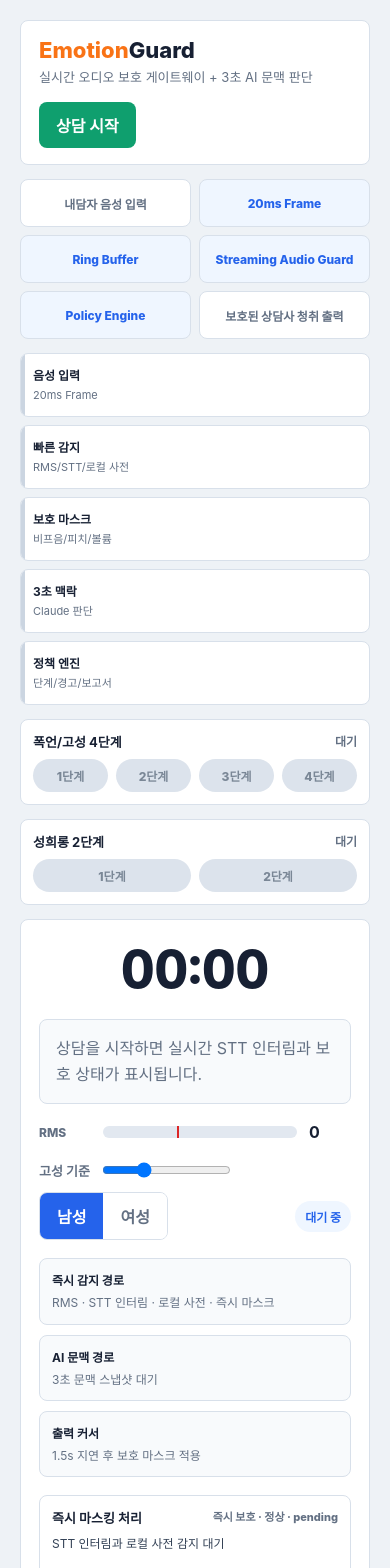
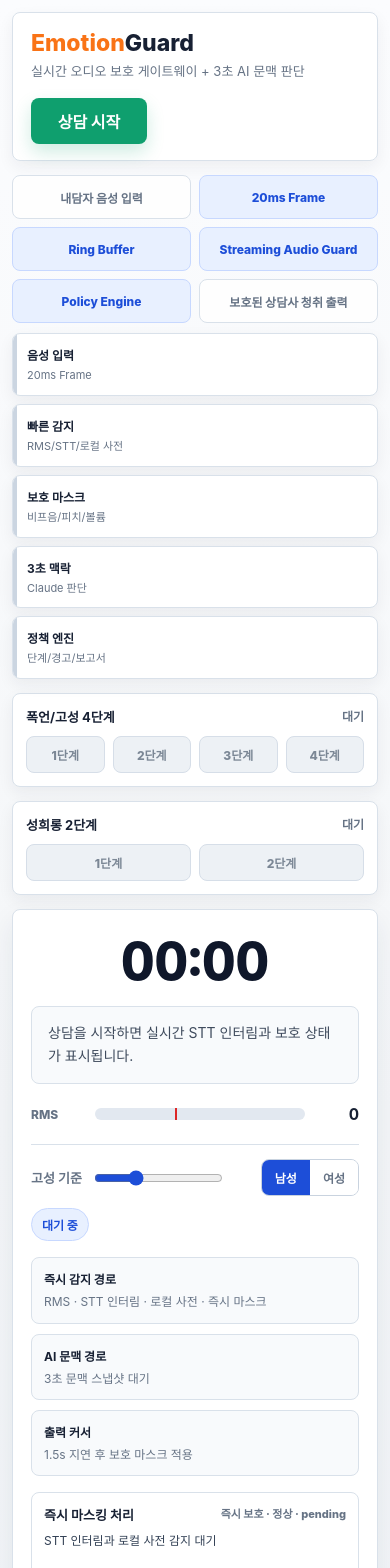
Before and after one commit to Germ-y/EmotionGuard, a React (Vite) app in the folder frontend/: page / in a window 390 px wide. Shown: the top 1568 px of the page. Built offline with nearby package versions, Linux system fonts and the light colour scheme; no server answers.

Commit message:
feat: polish demo dashboard ui

```diff
--- a/frontend/src/styles.css
+++ b/frontend/src/styles.css
@@ -1,68 +1,113 @@
 :root {
   color-scheme: light;
-  --bg: #eef2f6;
+  --bg: #f4f6f8;
   --panel: #ffffff;
+  --surface: #f8fafc;
+  --surface-strong: #eef2f7;
   --text: #172033;
-  --muted: #637083;
-  --line: #d8e0ea;
-  --blue: #2563eb;
+  --muted: #667385;
+  --line: #d9e1ea;
+  --line-strong: #c9d3df;
+  --blue: #1d4ed8;
+  --blue-soft: #e8f0ff;
   --green: #0f9f6e;
+  --green-soft: #e8f8f0;
   --red: #dc2626;
+  --red-soft: #fff1f1;
   --amber: #d97706;
+  --amber-soft: #fff7e8;
+  --pink: #be185d;
+  --pink-soft: #fdf2f8;
+  --shadow: 0 12px 28px rgba(28, 39, 58, 0.08);
+  --shadow-sm: 0 6px 16px rgba(28, 39, 58, 0.06);
   font-family: -apple-system, BlinkMacSystemFont, "Segoe UI", "Malgun Gothic", sans-serif;
 }
 
 * { box-sizing: border-box; }
-body { margin: 0; background: var(--bg); color: var(--text); }
+body {
+  margin: 0;
+  min-height: 100vh;
+  background:
+    linear-gradient(180deg, #fbfcfe 0%, var(--bg) 42%, #eef2f7 100%);
+  color: var(--text);
+}
 button, input { font: inherit; }
 
-.app { max-width: 1120px; margin: 0 auto; padding: 20px; }
+.app {
+  width: min(1280px, calc(100% - 32px));
+  margin: 0 auto;
+  padding: 18px 0 28px;
+}
+
 .topbar {
   display: flex;
   justify-content: space-between;
   align-items: center;
-  gap: 16px;
-  background: var(--panel);
+  gap: 18px;
+  background: rgba(255, 255, 255, 0.92);
   border: 1px solid var(--line);
   border-radius: 8px;
   padding: 16px 18px;
+  box-shadow: var(--shadow-sm);
 }
-.brand { display: block; font-size: 22px; font-weight: 800; }
+.brand {
+  display: block;
+  font-size: 23px;
+  font-weight: 850;
+  letter-spacing: 0;
+}
 .brand span { color: #f97316; }
-.topbar p { margin: 4px 0 0; color: var(--muted); font-size: 13px; }
+.topbar p {
+  margin: 4px 0 0;
+  color: var(--muted);
+  font-size: 13px;
+}
 
 button {
   border: 1px solid transparent;
   border-radius: 8px;
-  padding: 10px 16px;
-  font-weight: 700;
+  padding: 10px 14px;
+  font-weight: 800;
   cursor: pointer;
+  transition: background 140ms ease, border-color 140ms ease, color 140ms ease, transform 140ms ease;
 }
-.primary { background: var(--green); color: white; }
-.danger { background: var(--red); color: white; }
+button:hover { transform: translateY(-1px); }
+.primary {
+  min-width: 116px;
+  background: var(--green);
+  color: white;
+  box-shadow: 0 8px 18px rgba(15, 159, 110, 0.2);
+}
+.danger {
+  min-width: 116px;
+  background: var(--red);
+  color: white;
+  box-shadow: 0 8px 18px rgba(220, 38, 38, 0.18);
+}
 
 .architecture-strip {
   display: grid;
   grid-template-columns: repeat(6, 1fr);
   gap: 8px;
-  margin: 14px 0;
+  margin: 14px 0 10px;
 }
 .architecture-strip span,
 .architecture-strip b {
-  min-height: 48px;
+  min-height: 44px;
   display: flex;
   align-items: center;
   justify-content: center;
   text-align: center;
   border: 1px solid var(--line);
   border-radius: 8px;
-  background: var(--panel);
+  background: rgba(255, 255, 255, 0.82);
   color: var(--muted);
   font-size: 12px;
-  font-weight: 800;
+  font-weight: 850;
 }
 .architecture-strip b {
-  background: #eff6ff;
+  border-color: #c7d8ff;
+  background: var(--blue-soft);
   color: var(--blue);
 }
 
@@ -70,16 +115,17 @@
   display: grid;
   grid-template-columns: repeat(5, 1fr);
   gap: 8px;
-  margin: 14px 0;
+  margin: 10px 0 14px;
 }
 .process-step {
   position: relative;
-  min-height: 64px;
+  min-height: 62px;
   border: 1px solid var(--line);
   border-radius: 8px;
   background: var(--panel);
-  padding: 12px;
+  padding: 12px 12px 12px 14px;
   overflow: hidden;
+  box-shadow: var(--shadow-sm);
 }
 .process-step::before {
   content: "";
@@ -89,14 +135,14 @@
   background: #cbd5e1;
 }
 .process-step.done {
-  border-color: #bfdbfe;
-  background: #eff6ff;
+  border-color: #bfd0f7;
+  background: var(--blue-soft);
 }
 .process-step.done::before { background: var(--blue); }
 .process-step.active {
-  border-color: #86efac;
-  background: #f0fdf4;
-  box-shadow: 0 0 0 2px rgba(34, 197, 94, 0.16);
+  border-color: #8dddb9;
+  background: var(--green-soft);
+  box-shadow: 0 0 0 2px rgba(15, 159, 110, 0.12), var(--shadow-sm);
 }
 .process-step.active::before { background: var(--green); }
 .process-step strong {
@@ -121,13 +167,14 @@
   background: var(--panel);
   border: 1px solid var(--line);
   border-radius: 8px;
-  padding: 12px;
+  padding: 13px;
+  box-shadow: var(--shadow-sm);
 }
 .stage-grid strong {
   display: flex;
   justify-content: space-between;
   gap: 10px;
-  margin-bottom: 8px;
+  margin-bottom: 10px;
   font-size: 13px;
 }
 .stage-grid em {
@@ -142,75 +189,171 @@
 }
 .stage.two { grid-template-columns: repeat(2, 1fr); }
 .stage span {
-  background: #dce3ec;
-  color: #7a8796;
-  border-radius: 999px;
-  padding: 8px;
+  border: 1px solid #d6dee8;
+  background: #edf1f5;
+  color: #7b8795;
+  border-radius: 8px;
+  padding: 9px 8px;
   text-align: center;
   font-size: 12px;
-  font-weight: 800;
+  font-weight: 850;
+  transition: background 160ms ease, border-color 160ms ease, box-shadow 160ms ease, transform 160ms ease;
 }
-.stage .on { background: #fee2e2; color: var(--red); }
-.stage .sexual { background: #fce7f3; color: #be185d; }
+.stage .on {
+  border-color: #fecaca;
+  background: var(--red-soft);
+  color: var(--red);
+}
+.stage .sexual {
+  border-color: #f9c4dc;
+  background: var(--pink-soft);
+  color: var(--pink);
+}
 .stage .current {
-  box-shadow: 0 0 0 2px rgba(220, 38, 38, 0.2), 0 0 18px rgba(220, 38, 38, 0.22);
+  box-shadow: 0 0 0 2px rgba(220, 38, 38, 0.18), 0 10px 22px rgba(220, 38, 38, 0.15);
   transform: translateY(-1px);
 }
 .stage .current.sexual {
-  box-shadow: 0 0 0 2px rgba(190, 24, 93, 0.18), 0 0 18px rgba(190, 24, 93, 0.2);
+  box-shadow: 0 0 0 2px rgba(190, 24, 93, 0.16), 0 10px 22px rgba(190, 24, 93, 0.14);
 }
 
 .banner {
+  border: 1px solid #fecaca;
   border-left: 4px solid var(--red);
-  background: #fef2f2;
+  background: var(--red-soft);
   color: #991b1b;
   padding: 12px 14px;
   margin-bottom: 14px;
-  border-radius: 6px;
+  border-radius: 8px;
 }
 
-.grid { display: grid; grid-template-columns: 1fr 340px; gap: 16px; }
+.grid {
+  display: grid;
+  grid-template-columns: minmax(0, 1fr) 372px;
+  gap: 16px;
+}
 .panel {
   background: var(--panel);
   border: 1px solid var(--line);
   border-radius: 8px;
   padding: 18px;
+  box-shadow: var(--shadow);
 }
-.main { min-height: 420px; display: flex; flex-direction: column; gap: 18px; }
-.timer { font-size: 72px; font-weight: 800; text-align: center; font-variant-numeric: tabular-nums; }
+.main {
+  min-height: 420px;
+  display: flex;
+  flex-direction: column;
+  gap: 16px;
+}
+.timer {
+  padding: 8px 0 2px;
+  font-size: 70px;
+  line-height: 1;
+  font-weight: 850;
+  text-align: center;
+  font-variant-numeric: tabular-nums;
+  color: #0f172a;
+}
 .stt {
-  min-height: 80px;
+  min-height: 78px;
   border: 1px solid var(--line);
-  background: #f8fafc;
+  background: var(--surface);
   border-radius: 8px;
-  padding: 16px;
+  padding: 15px 16px;
+  color: #3f4b5d;
+  line-height: 1.6;
+  font-size: 14px;
+}
+.meter {
+  display: grid;
+  grid-template-columns: 52px 1fr 42px;
+  gap: 12px;
+  align-items: center;
+  padding: 4px 0;
+}
+.meter label {
   color: var(--muted);
-  line-height: 1.6;
+  font-weight: 850;
+  font-size: 12px;
 }
-.meter { display: grid; grid-template-columns: 52px 1fr 42px; gap: 12px; align-items: center; }
-.meter label { color: var(--muted); font-weight: 800; font-size: 12px; }
-.track { position: relative; height: 12px; border-radius: 999px; overflow: hidden; background: #e2e8f0; }
+.meter strong {
+  text-align: right;
+  font-variant-numeric: tabular-nums;
+}
+.track {
+  position: relative;
+  height: 12px;
+  border-radius: 999px;
+  overflow: hidden;
+  background: #e2e8f0;
+}
 .fill {
   position: absolute;
   inset: 0 auto 0 0;
-  background: linear-gradient(90deg, #22c55e, #f59e0b 68%, #ef4444);
+  background: linear-gradient(90deg, #20b977, #d9a217 66%, #dc2626);
   width: 0;
 }
-.track i { position: absolute; top: 0; bottom: 0; width: 2px; background: var(--red); }
-.controls { display: flex; flex-wrap: wrap; gap: 12px; align-items: center; justify-content: space-between; }
-.controls label { display: flex; align-items: center; gap: 10px; color: var(--muted); font-size: 13px; font-weight: 700; }
-.segmented { display: inline-flex; border: 1px solid var(--line); border-radius: 8px; overflow: hidden; }
-.segmented button { border-radius: 0; background: white; color: var(--muted); }
-.segmented .selected { background: var(--blue); color: white; }
+.track i {
+  position: absolute;
+  top: 0;
+  bottom: 0;
+  width: 2px;
+  background: var(--red);
+}
+.controls {
+  display: flex;
+  flex-wrap: wrap;
+  gap: 12px;
+  align-items: center;
+  justify-content: space-between;
+  border-top: 1px solid var(--line);
+  padding-top: 14px;
+}
+.controls label {
+  display: flex;
+  align-items: center;
+  gap: 10px;
+  color: var(--muted);
+  font-size: 13px;
+  font-weight: 750;
+}
+input[type="range"] { accent-color: var(--blue); }
+.segmented {
+  display: inline-flex;
+  border: 1px solid var(--line-strong);
+  border-radius: 8px;
+  overflow: hidden;
+  background: white;
+}
+.segmented button {
+  border-radius: 0;
+  background: white;
+  color: var(--muted);
+  padding: 8px 12px;
+  font-size: 12px;
+}
+.segmented .selected {
+  background: var(--blue);
+  color: white;
+}
 .pill {
+  min-height: 32px;
+  display: inline-flex;
+  align-items: center;
   padding: 7px 10px;
+  border: 1px solid #c7d8ff;
   border-radius: 999px;
-  background: #eff6ff;
+  background: var(--blue-soft);
   color: var(--blue);
   font-size: 12px;
-  font-weight: 800;
+  font-weight: 850;
 }
-.pill.mute { background: #fef2f2; color: var(--red); }
+.pill.mute {
+  border-color: #fecaca;
+  background: var(--red-soft);
+  color: var(--red);
+}
+
 .pipeline {
   display: grid;
   grid-template-columns: repeat(3, 1fr);
@@ -219,7 +362,7 @@
 .pipeline div {
   border: 1px solid var(--line);
   border-radius: 8px;
-  background: #f8fafc;
+  background: var(--surface);
   padding: 12px;
 }
 .pipeline strong {
@@ -233,6 +376,7 @@
   font-size: 12px;
   line-height: 1.45;
 }
+
 .live-compare {
   display: grid;
   grid-template-columns: 1fr 1fr;
@@ -245,14 +389,17 @@
   padding: 12px;
 }
 .preview.abuse,
-.preview.abuse-raised,
+.preview.abuse-raised {
+  border-color: #fecaca;
+  background: #fffafa;
+}
 .preview.sexual {
-  border-color: #fecaca;
-  background: #fff7f7;
+  border-color: #f9c4dc;
+  background: #fff7fb;
 }
 .preview.raised {
   border-color: #fed7aa;
-  background: #fffaf4;
+  background: #fffbf5;
 }
 .preview-head {
   display: flex;
@@ -260,13 +407,11 @@
   gap: 10px;
   align-items: flex-start;
 }
-.preview-head strong {
-  font-size: 13px;
-}
+.preview-head strong { font-size: 13px; }
 .preview-head span {
   color: var(--muted);
   font-size: 11px;
-  font-weight: 800;
+  font-weight: 850;
   text-align: right;
 }
 .preview p {
@@ -289,7 +434,7 @@
 .preview dt {
   color: var(--muted);
   font-size: 11px;
-  font-weight: 800;
+  font-weight: 850;
 }
 .preview dd {
   margin: 4px 0 0;
@@ -306,22 +451,23 @@
   margin-top: 10px;
 }
 .action-tags span {
-  border: 1px solid #bfdbfe;
+  border: 1px solid #c7d8ff;
   border-radius: 999px;
-  background: #eff6ff;
+  background: var(--blue-soft);
   color: var(--blue);
   padding: 5px 8px;
   font-size: 11px;
-  font-weight: 800;
+  font-weight: 850;
 }
+
 .demo-panel {
   display: grid;
-  grid-template-columns: 1fr auto;
+  grid-template-columns: minmax(0, 1fr) auto;
   gap: 12px;
   align-items: center;
-  border: 1px solid #bfdbfe;
+  border: 1px solid #c7d8ff;
   border-radius: 8px;
-  background: #eff6ff;
+  background: var(--blue-soft);
   padding: 12px;
 }
 .demo-panel strong {
@@ -344,27 +490,57 @@
 }
 .demo-actions button {
   background: white;
-  border-color: #bfdbfe;
+  border-color: #c7d8ff;
   color: var(--blue);
   padding: 8px 10px;
   font-size: 12px;
 }
+.demo-actions button:hover {
+  background: #f7faff;
+  border-color: #95b6ff;
+}
 
+aside.panel {
+  align-self: start;
+  position: sticky;
+  top: 14px;
+}
 h2 { margin: 0 0 10px; font-size: 14px; }
-.stats { display: grid; grid-template-columns: 1fr 1fr; gap: 8px; margin: 0 0 20px; }
-.stats div { border: 1px solid var(--line); border-radius: 8px; padding: 10px; }
-.stats dt { color: var(--muted); font-size: 11px; font-weight: 800; }
-.stats dd { margin: 4px 0 0; font-size: 22px; font-weight: 800; }
+.stats {
+  display: grid;
+  grid-template-columns: 1fr 1fr;
+  gap: 8px;
+  margin: 0 0 18px;
+}
+.stats div {
+  border: 1px solid var(--line);
+  border-radius: 8px;
+  padding: 10px;
+  background: var(--surface);
+}
+.stats dt {
+  color: var(--muted);
+  font-size: 11px;
+  font-weight: 850;
+}
+.stats dd {
+  margin: 4px 0 0;
+  font-size: 24px;
+  line-height: 1;
+  font-weight: 850;
+  font-variant-numeric: tabular-nums;
+}
+
 .report-card {
   border: 1px solid var(--line);
   border-radius: 8px;
-  background: #f8fafc;
+  background: var(--surface);
   padding: 12px;
-  margin-bottom: 20px;
+  margin-bottom: 18px;
 }
 .report-card.ready {
-  border-color: #bbf7d0;
-  background: #f0fdf4;
+  border-color: #9de7c3;
+  background: var(--green-soft);
 }
 .report-head {
   display: flex;
@@ -385,7 +561,7 @@
   display: block;
   color: var(--muted);
   font-size: 11px;
-  font-weight: 800;
+  font-weight: 850;
 }
 .report-card p {
   margin: 8px 0;
@@ -396,18 +572,18 @@
 .report-meta {
   display: grid;
   gap: 6px;
-  margin: 8px 0;
+  margin: 9px 0;
 }
 .report-meta div {
-  border-top: 1px solid #d9eadf;
-  padding-top: 6px;
+  border-top: 1px solid #cde9da;
+  padding-top: 7px;
 }
 .report-meta dt,
 .report-subtitle {
   display: block;
   color: var(--muted);
   font-size: 11px;
-  font-weight: 800;
+  font-weight: 850;
 }
 .report-meta dd {
   margin: 3px 0 0;
@@ -426,7 +602,7 @@
   font-size: 12px;
 }
 .report-evidence article {
-  border: 1px solid #d9eadf;
+  border: 1px solid #cde9da;
   border-radius: 8px;
   background: white;
   padding: 8px;
@@ -434,28 +610,56 @@
 .report-evidence small {
   color: var(--muted);
   font-size: 10px;
-  font-weight: 800;
+  font-weight: 850;
 }
 .report-evidence p {
   margin: 4px 0 0;
   color: var(--text);
   overflow-wrap: anywhere;
 }
-.logs { display: flex; flex-direction: column; gap: 8px; max-height: 410px; overflow: auto; }
+
+.logs {
+  display: flex;
+  flex-direction: column;
+  gap: 8px;
+  max-height: 400px;
+  overflow: auto;
+}
 .empty { color: var(--muted); font-size: 13px; }
 .log {
   border: 1px solid var(--line);
   border-radius: 8px;
   padding: 10px;
-  background: #f8fafc;
+  background: var(--surface);
 }
-.log small { color: var(--muted); font-weight: 800; }
-.log p { margin: 6px 0 0; }
-.log.abuse, .log.abuse-raised, .log.sexual { border-color: #fecaca; background: #fef2f2; }
-.log.raised { border-color: #fed7aa; background: #fff7ed; }
+.log small {
+  color: var(--muted);
+  font-size: 11px;
+  font-weight: 850;
+}
+.log p { margin: 6px 0 0; overflow-wrap: anywhere; }
+.log.abuse,
+.log.abuse-raised {
+  border-color: #fecaca;
+  background: var(--red-soft);
+}
+.log.sexual {
+  border-color: #f9c4dc;
+  background: var(--pink-soft);
+}
+.log.raised {
+  border-color: #fed7aa;
+  background: var(--amber-soft);
+}
+
+@media (max-width: 980px) {
+  .grid { grid-template-columns: 1fr; }
+  aside.panel { position: static; }
+}
 
 @media (max-width: 860px) {
-  .grid { grid-template-columns: 1fr; }
+  .app { width: min(100% - 24px, 1280px); padding-top: 12px; }
+  .topbar { align-items: flex-start; flex-direction: column; }
   .architecture-strip { grid-template-columns: repeat(2, 1fr); }
   .process-strip { grid-template-columns: 1fr; }
   .stage-grid { grid-template-columns: 1fr; }
@@ -464,5 +668,4 @@
   .demo-panel { grid-template-columns: 1fr; }
   .demo-actions { justify-content: flex-start; }
   .timer { font-size: 52px; }
-  .topbar { align-items: flex-start; flex-direction: column; }
 }
```
